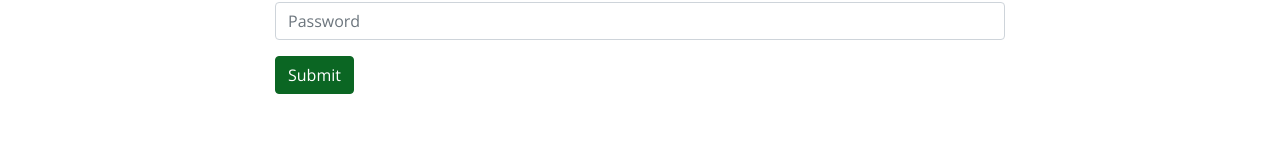
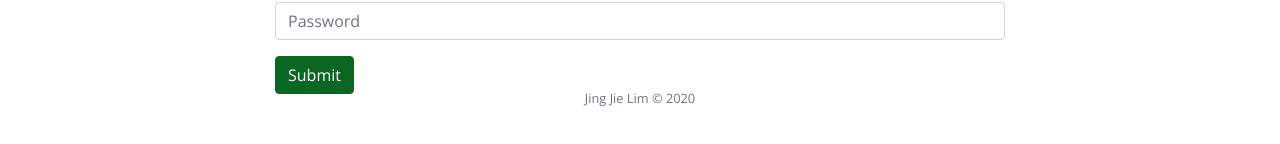
Before and after one commit to jingjielim/price-saver, a React app: page /#/ in a window 1280 px wide. Shown: the part 262-406 px from the top of the page. Built offline with nearby package versions, Linux system fonts and the light colour scheme.

Commit message:
Add Footer

```diff
--- a/src/components/App/App.js
+++ b/src/components/App/App.js
@@ -4,6 +4,7 @@ import { Route } from 'react-router-dom'
 import AuthenticatedRoute from '../AuthenticatedRoute/AuthenticatedRoute'
 import AutoDismissAlert from '../AutoDismissAlert/AutoDismissAlert'
 import Header from '../Header/Header'
+import Footer from '../Footer/Footer'
 import SignUp from '../SignUp/SignUp'
 import SignIn from '../SignIn/SignIn'
 import SignOut from '../SignOut/SignOut'
@@ -43,7 +44,7 @@ class App extends Component {
 
   render () {
     const { msgAlerts, user } = this.state
-
+    const date = new Date()
     return (
       <Fragment>
         <Header user={user} />
@@ -90,6 +91,7 @@ class App extends Component {
             <Prices msgAlert={this.msgAlert} user={user} />
           )} />
         </main>
+        <Footer date={date}/>
       </Fragment>
     )
   }
--- /dev/null
+++ b/src/components/Footer/Footer.css
@@ -0,0 +1,7 @@
+.footer {
+  position: relative;
+  z-index: 5;
+  bottom: 5px;
+  width: 100%;
+  margin: auto;
+}
--- /dev/null
+++ b/src/components/Footer/Footer.js
@@ -0,0 +1,12 @@
+import React from 'react'
+import './Footer.css'
+
+const Footer = ({ date }) => (
+  <div className='footer'>
+    <div className='d-flex justify-content-center'>
+      <p className='small text-muted'><a className='text-muted' href='https://jingjielim.github.io/'>Jing Jie Lim</a> © {date.getFullYear()}</p>
+    </div>
+  </div>
+)
+
+export default Footer
```
